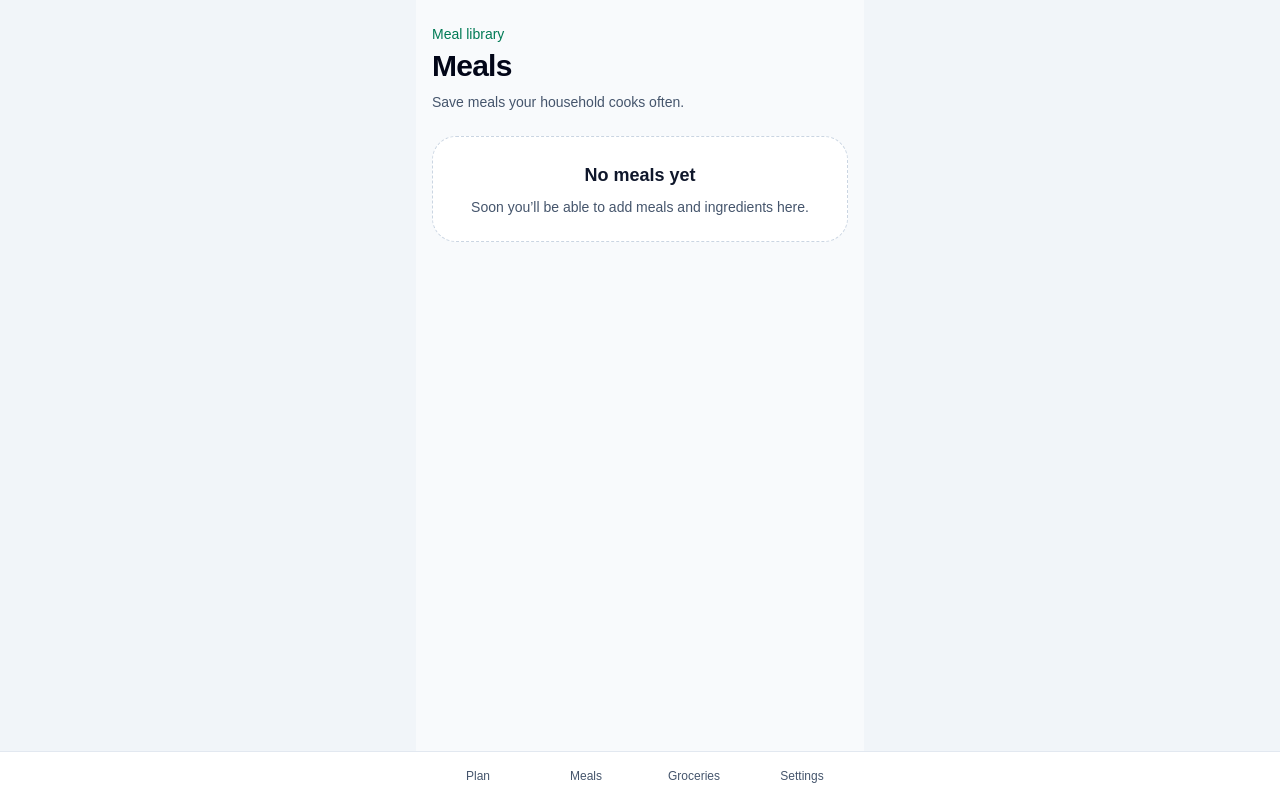
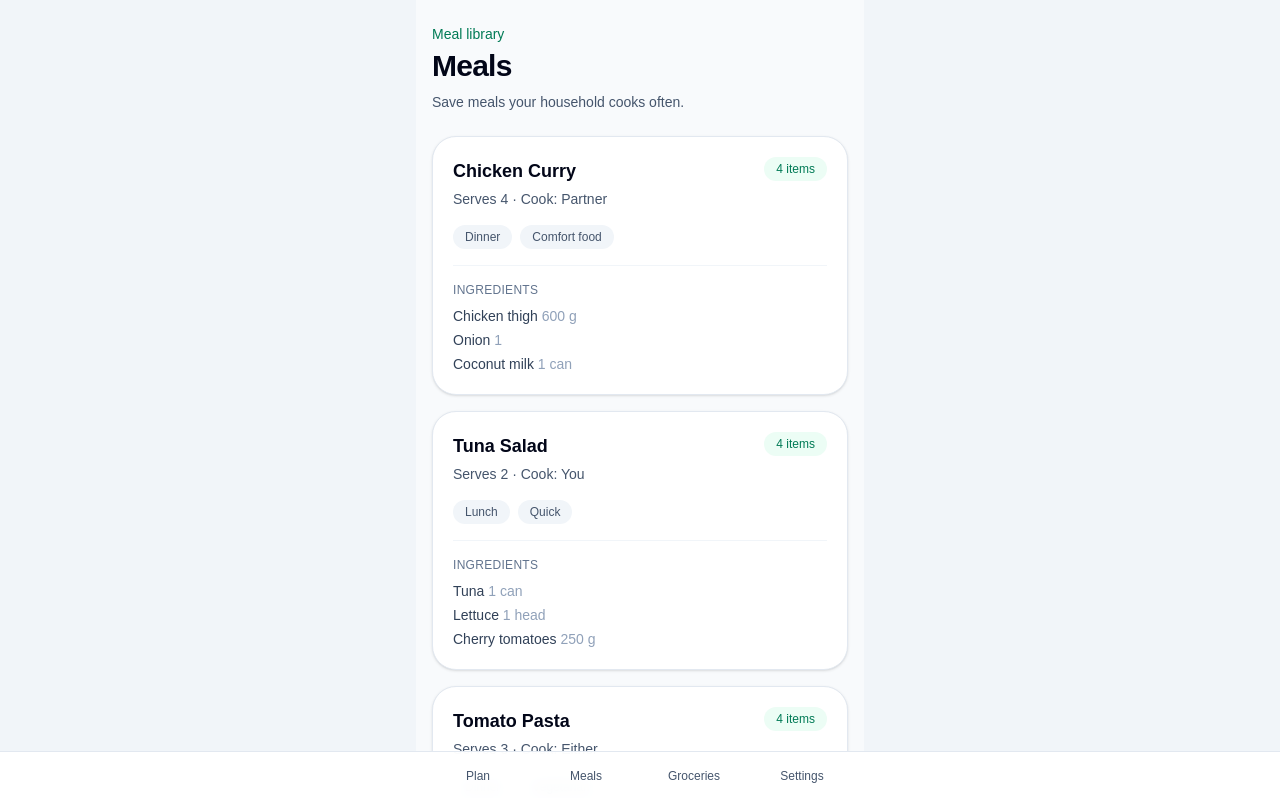
Before and after one commit to yongxinlyu/household-meal-planner, a Next.js app: page /meals in a window 1280 px wide. Shown: the top 798 px of the page. Built offline with nearby package versions, Linux system fonts and the light colour scheme.

Commit message:
Add mock meals and meal cards

```diff
--- a/app/meals/page.tsx
+++ b/app/meals/page.tsx
@@ -1,3 +1,6 @@
+import { MealCard } from "@/components/MealCard";
+import { meals } from "@/data/meals";
+
 export default function MealsPage() {
   return (
     <main className="space-y-6">
@@ -11,13 +14,10 @@ export default function MealsPage() {
         </p>
       </section>
 
-      <section className="rounded-3xl border border-dashed border-slate-300 bg-white p-6 text-center">
-        <p className="text-lg font-semibold text-slate-900">
-          No meals yet
-        </p>
-        <p className="mt-2 text-sm text-slate-600">
-          Soon you’ll be able to add meals and ingredients here.
-        </p>
+      <section className="space-y-4">
+        {meals.map((meal) => (
+          <MealCard key={meal.id} meal={meal} />
+        ))}
       </section>
     </main>
   );
--- /dev/null
+++ b/components/MealCard.tsx
@@ -0,0 +1,55 @@
+import type { Meal } from "@/data/meals";
+
+type MealCardProps = {
+  meal: Meal;
+};
+
+export function MealCard({ meal }: MealCardProps) {
+  return (
+    <article className="rounded-3xl border border-slate-200 bg-white p-5 shadow-sm">
+      <div className="flex items-start justify-between gap-4">
+        <div>
+          <h2 className="text-lg font-semibold text-slate-950">
+            {meal.name}
+          </h2>
+
+          <p className="mt-1 text-sm text-slate-600">
+            Serves {meal.defaultServings} · Cook: {meal.defaultCook}
+          </p>
+        </div>
+
+        <span className="rounded-full bg-emerald-50 px-3 py-1 text-xs font-medium text-emerald-700">
+          {meal.ingredients.length} items
+        </span>
+      </div>
+
+      <div className="mt-4 flex flex-wrap gap-2">
+        {meal.tags.map((tag) => (
+          <span
+            key={tag}
+            className="rounded-full bg-slate-100 px-3 py-1 text-xs font-medium text-slate-600"
+          >
+            {tag}
+          </span>
+        ))}
+      </div>
+
+      <div className="mt-4 border-t border-slate-100 pt-4">
+        <p className="text-xs font-medium uppercase tracking-wide text-slate-500">
+          Ingredients
+        </p>
+
+        <ul className="mt-2 space-y-1 text-sm text-slate-700">
+          {meal.ingredients.slice(0, 3).map((ingredient) => (
+            <li key={ingredient.name}>
+              {ingredient.name}{" "}
+              <span className="text-slate-400">
+                {ingredient.quantity} {ingredient.unit}
+              </span>
+            </li>
+          ))}
+        </ul>
+      </div>
+    </article>
+  );
+}
--- /dev/null
+++ b/data/meals.ts
@@ -0,0 +1,57 @@
+export type Ingredient = {
+  name: string;
+  quantity: number;
+  unit: string;
+  category: "Produce" | "Meat" | "Pantry" | "Dairy" | "Frozen" | "Other";
+};
+
+export type Meal = {
+  id: string;
+  name: string;
+  defaultCook: "You" | "Partner" | "Either";
+  defaultServings: number;
+  tags: string[];
+  ingredients: Ingredient[];
+};
+
+export const meals: Meal[] = [
+  {
+    id: "chicken-curry",
+    name: "Chicken Curry",
+    defaultCook: "Partner",
+    defaultServings: 4,
+    tags: ["Dinner", "Comfort food"],
+    ingredients: [
+      { name: "Chicken thigh", quantity: 600, unit: "g", category: "Meat" },
+      { name: "Onion", quantity: 1, unit: "", category: "Produce" },
+      { name: "Coconut milk", quantity: 1, unit: "can", category: "Pantry" },
+      { name: "Curry paste", quantity: 2, unit: "tbsp", category: "Pantry" },
+    ],
+  },
+  {
+    id: "tuna-salad",
+    name: "Tuna Salad",
+    defaultCook: "You",
+    defaultServings: 2,
+    tags: ["Lunch", "Quick"],
+    ingredients: [
+      { name: "Tuna", quantity: 1, unit: "can", category: "Pantry" },
+      { name: "Lettuce", quantity: 1, unit: "head", category: "Produce" },
+      { name: "Cherry tomatoes", quantity: 250, unit: "g", category: "Produce" },
+      { name: "Cucumber", quantity: 1, unit: "", category: "Produce" },
+    ],
+  },
+  {
+    id: "tomato-pasta",
+    name: "Tomato Pasta",
+    defaultCook: "Either",
+    defaultServings: 3,
+    tags: ["Dinner", "Vegetarian"],
+    ingredients: [
+      { name: "Pasta", quantity: 500, unit: "g", category: "Pantry" },
+      { name: "Tomato passata", quantity: 1, unit: "jar", category: "Pantry" },
+      { name: "Garlic", quantity: 3, unit: "cloves", category: "Produce" },
+      { name: "Parmesan", quantity: 80, unit: "g", category: "Dairy" },
+    ],
+  },
+];
```
